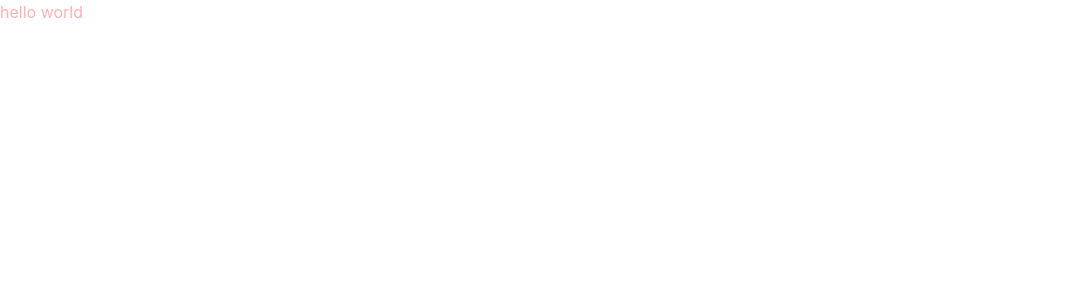
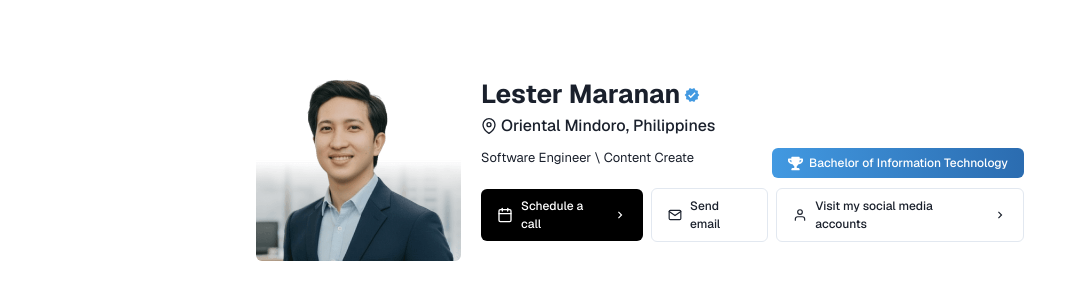
Before and after one commit to mlesterpal30/portfolio, a React (Vite) app: page / in a window 1280 px wide. Shown: the top 300 px of the page, without its empty margins (0-1086 px from the left). Built offline with nearby package versions, Linux system fonts and the light colour scheme.

Commit message:
create a hero section

```diff
--- a/package.json
+++ b/package.json
@@ -10,12 +10,14 @@
     "preview": "vite preview"
   },
   "dependencies": {
+    "@chakra-ui/icons": "^2.2.4",
     "@chakra-ui/react": "^2.10.9",
     "@emotion/react": "^11.14.0",
     "@emotion/styled": "^11.14.1",
     "framer-motion": "^12.23.24",
     "react": "^19.1.1",
-    "react-dom": "^19.1.1"
+    "react-dom": "^19.1.1",
+    "react-icons": "^5.5.0"
   },
   "devDependencies": {
     "@eslint/js": "^9.36.0",
--- a/src/App.tsx
+++ b/src/App.tsx
@@ -1,9 +1,13 @@
-import { Text } from "@chakra-ui/react";
+import Hero from "./components/Hero";
+import { Box } from "@chakra-ui/react";
 const App = () => {
 	return (
-		<div>
-			<Text color="red.200">hello world</Text>
-		</div>
+		<Box
+			mx={{ base: "12px", sm: "30px", md: "70px", lg: "150px", xl: "256px" }}
+			my={{ base: 12, md: 14 }}
+		>
+			<Hero />
+		</Box>
 	);
 };
 
--- /dev/null
+++ b/src/components/Hero.tsx
@@ -0,0 +1,133 @@
+import { HStack, Box, Text, Icon, Image, Flex, Stack } from "@chakra-ui/react";
+import myPicture from "../assets/bryllim.png";
+import { FaTrophy } from "react-icons/fa";
+import { FiCalendar, FiMail, FiUser, FiMapPin } from "react-icons/fi";
+import { ChevronRightIcon } from "@chakra-ui/icons";
+import { MdVerified } from "react-icons/md";
+
+const Hero = () => {
+	return (
+		<HStack className="font-geist" w="full" columnGap="5">
+			<Box flexShrink={0}>
+				<Image
+					src={myPicture}
+					boxSize={{
+						base: "205px",
+					}}
+					rounded="6px"
+					objectFit="cover"
+				/>
+			</Box>
+			<Box flex="1">
+				<Text fontWeight="700" fontSize="26px">
+					Lester Maranan
+					<Icon as={MdVerified} boxSize="16px" color="blue.400" ml="1" />
+				</Text>
+				<HStack>
+					<Icon as={FiMapPin} boxSize="146x" mr="-1" />
+					<Text fontSize="16px" fontWeight="500">
+						Oriental Mindoro, Philippines
+					</Text>
+				</HStack>
+				<Stack
+					direction={{
+						lg: "row",
+						base: "column",
+					}}
+					justifyContent="space-between"
+					py="2.5"
+				>
+					<Text
+						fontSize={{
+							base: "13px",
+						}}
+						fontWeight="400"
+					>
+						Software Engineer \ Content Create
+					</Text>
+					<Flex
+						fontSize="12px"
+						fontWeight="500"
+						bgGradient="linear(to-r, blue.400, blue.600)"
+						color="white"
+						py="1.5"
+						px="4"
+						rounded="6px"
+						display="inline-flex"
+						gap="1.5"
+						align="center"
+					>
+						<Icon as={FaTrophy} boxSize="15px" color="white" />
+						<Text>Bachelor of Information Technology</Text>
+					</Flex>
+				</Stack>
+				<HStack>
+					<Flex
+						bg="black"
+						color="white"
+						px="4"
+						align="center"
+						py="2"
+						rounded="6"
+					>
+						<Flex align="center" gap="2">
+							<Icon as={FiCalendar} />
+							<Text fontSize="12px" fontWeight="500">
+								Schedule a call
+							</Text>
+							<ChevronRightIcon boxSize="14px" />
+						</Flex>
+					</Flex>
+					<Flex
+						border="1px"
+						borderColor="gray.200"
+						px="4"
+						align="center"
+						py="2"
+						rounded="6"
+						display={{ base: "none", md: "flex" }} // 👈 hide on small, show on md+
+					>
+						<Flex align="center" gap="2">
+							<Icon as={FiMail} boxSize="14px" />
+							<Text fontSize="12px" fontWeight="500">
+								Send email
+							</Text>
+						</Flex>
+					</Flex>
+					<Flex
+						border="1px"
+						borderColor="gray.200"
+						px="4"
+						align="center"
+						py="2"
+						rounded="6"
+					>
+						<Flex align="center" gap="2">
+							<Icon as={FiUser} boxSize="14px" />
+							<Text
+								fontSize={{ base: "11px", sm: "12px" }}
+								fontWeight="500"
+								display={{ base: "block", md: "none" }}
+							>
+								Social media
+							</Text>
+
+							{/* Full label for medium+ screens */}
+							<Text
+								fontSize={{ base: "11px", sm: "12px" }}
+								fontWeight="500"
+								display={{ base: "none", md: "block" }}
+							>
+								Visit my social media accounts
+							</Text>
+
+							<ChevronRightIcon boxSize="14px" />
+						</Flex>
+					</Flex>{" "}
+				</HStack>
+			</Box>
+		</HStack>
+	);
+};
+
+export default Hero;
--- /dev/null
+++ b/src/index.css
@@ -0,0 +1,4 @@
+@import url("https://fonts.googleapis.com/css2?family=Geist:wght@100..900&display=swap");
+.font-geist {
+	font-family: "Geist", sans-serif;
+}
--- a/src/main.tsx
+++ b/src/main.tsx
@@ -2,6 +2,7 @@ import { StrictMode } from "react";
 import { createRoot } from "react-dom/client";
 import App from "./App.tsx";
 import { ChakraProvider } from "@chakra-ui/react";
+import "./index.css";
 
 createRoot(document.getElementById("root")!).render(
 	<StrictMode>
```
Also changed, not shown: src/assets/bryllim.png (added), 1 other file (tests, documents, lock files or other folders).
